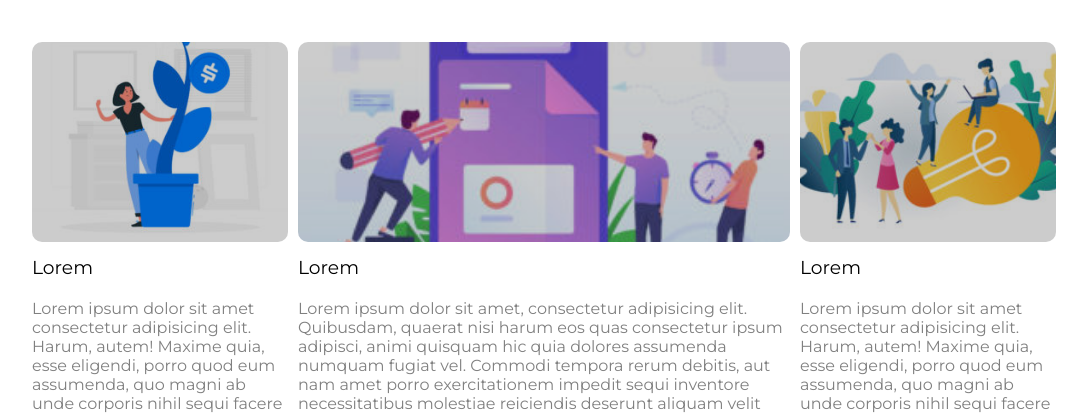
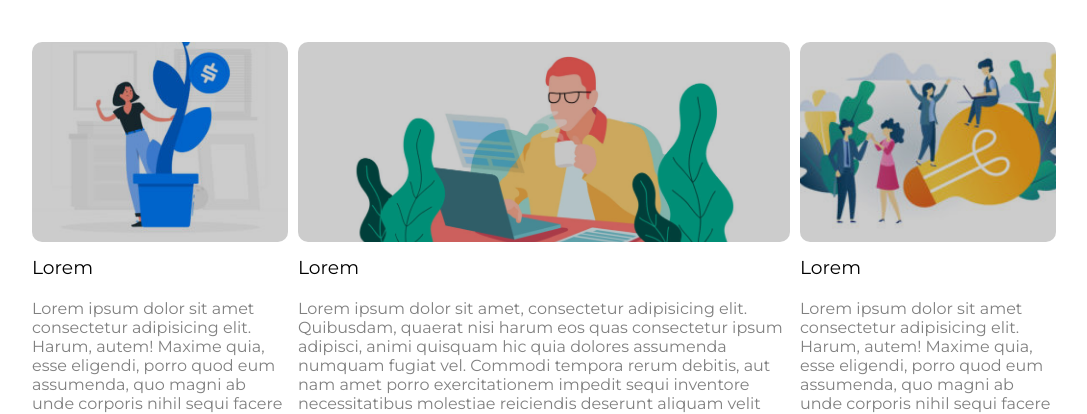
Before and after one commit to gabrivava/htmlcss-wp, a plain HTML site: page index.html in a window 1280 px wide. Shown: the part 758-1172 px from the top of the page, without its empty margins (96-1183 px from the left). Drawn offline with Linux system fonts and the light colour scheme.

Commit message:
immagine corretta

```diff
--- a/index.html
+++ b/index.html
@@ -55,7 +55,7 @@
 
             <div class="side_main">
                 <div>
-                    <img src="./img/img-2.jpg" alt="">
+                    <img src="./img/banner-2.jpg" alt="">
                     <section>
                         <h3>Lorem</h3>
                         <p>Lorem ipsum dolor sit amet, consectetur adipisicing elit. Quibusdam, quaerat nisi harum eos quas consectetur ipsum adipisci, animi quisquam hic quia dolores assumenda numquam fugiat vel. Commodi tempora rerum debitis, aut nam amet porro exercitationem impedit sequi inventore necessitatibus molestiae reiciendis deserunt aliquam velit animi repellendus odit sapiente dicta fugiat! Lorem ipsum dolor, sit amet consectetur adipisicing elit. Accusamus distinctio vel, vitae, voluptate dolor voluptatum omnis corrupti quam nostrum mollitia fugiat hic? Repudiandae non a deleniti nesciunt dolor dolore labore.</p>
```
